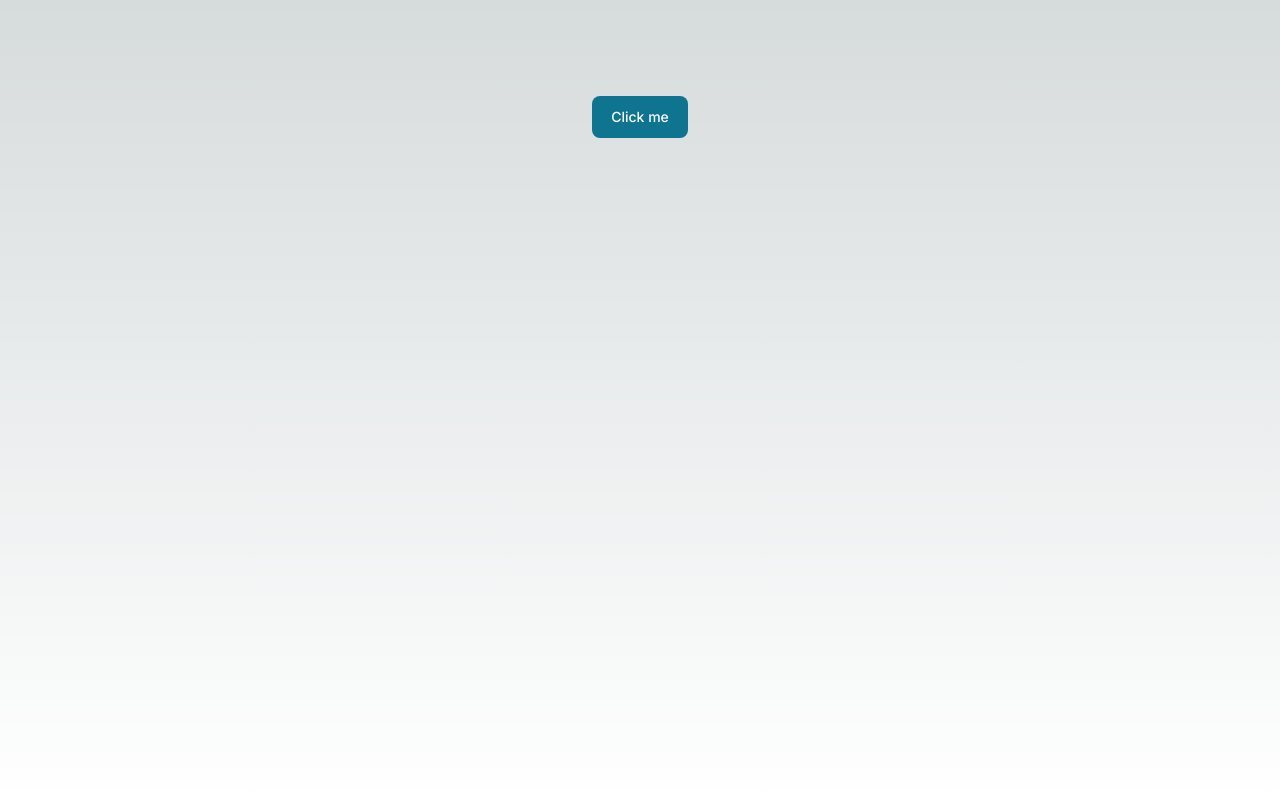
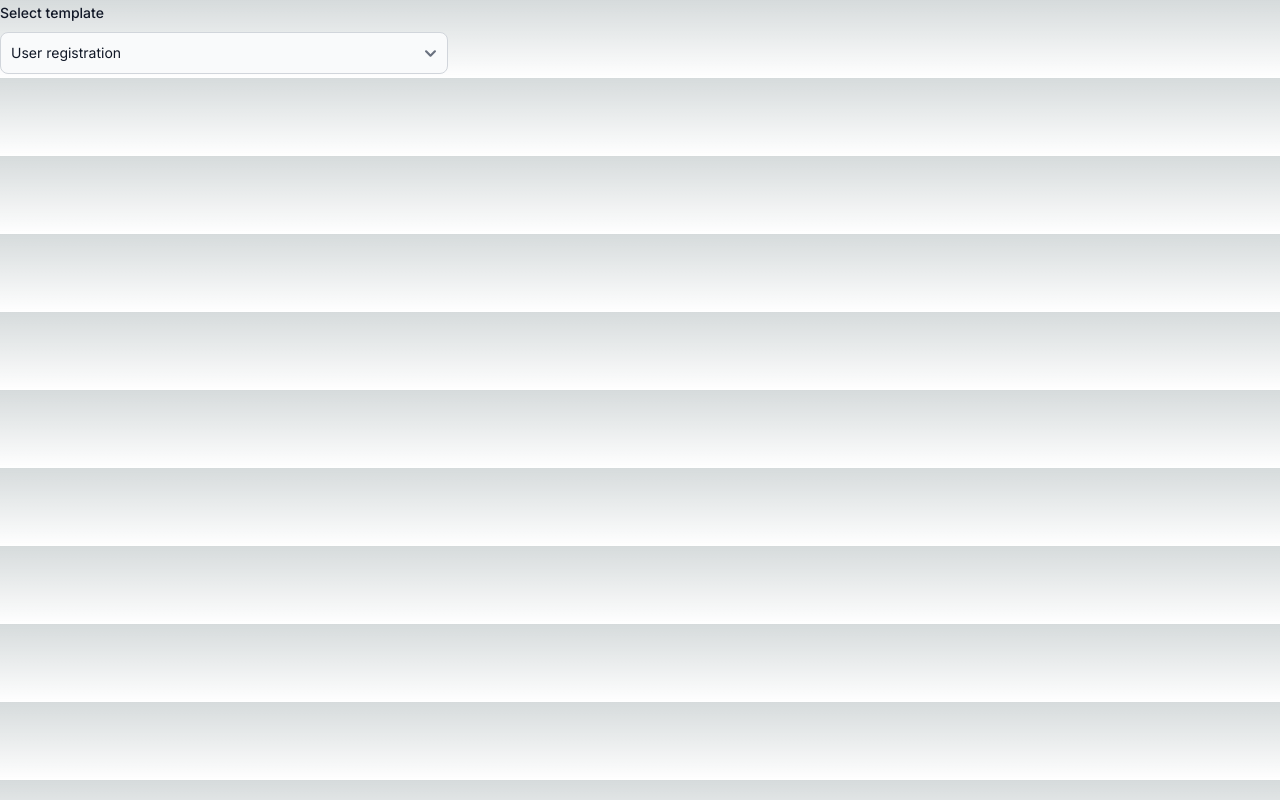
Before and after one commit to MZSTappointment/template-form-poc, a Next.js app: page / in a window 1280 px wide. Built offline with nearby package versions, Linux system fonts and the light colour scheme.

Commit message:
chore: add basic rendering

```diff
--- a/app/components/RenderFormElement.tsx
+++ b/app/components/RenderFormElement.tsx
@@ -1,13 +1,25 @@
-enum FormElement {
+import { FormElement } from "../page";
+
+export enum FormElements {
 	Input = "input",
-	Dropdown = "dropdown",
+	Select = "select",
 }
 
-const RenderFormElement = ({ type }: { type: FormElement }) => {
-	if (type === FormElement.Input) {
-		return <input />;
-	} else if (type === FormElement.Dropdown) {
-		<div>Dropdown</div>;
+export const RenderFormElement = ({
+	element,
+	setState,
+}: {
+	element: FormElement;
+	setState: () => void;
+}) => {
+	console.log("element: ", element);
+	const { type } = element;
+
+	if (type === FormElements.Input) {
+		console.log("element.value: ", element.value);
+		return <input value={element.value} onChange={setState} />;
+	} else if (type === FormElements.Select) {
+		return <div>Select</div>;
 	}
 
 	return <div>Invalid element</div>;
--- a/app/globals.css
+++ b/app/globals.css
@@ -17,7 +17,7 @@
 }
 
 body {
-  color: rgb(var(--foreground-rgb));
+	/* color: rgb(var(--foreground-rgb)); */
 	background: linear-gradient(
 			to bottom,
 			transparent,
--- a/app/page.tsx
+++ b/app/page.tsx
@@ -1,10 +1,114 @@
-import Image from "next/image";
-import { Button } from "flowbite-react";
+"use client";
+
+import { Label, Select } from "flowbite-react";
+import {
+	FormElements,
+	RenderFormElement,
+} from "./components/RenderFormElement";
+import { useState } from "react";
+
+const state: State = {
+	forms: [
+		{
+			formId: "1",
+			formName: "User registration",
+			formElements: [
+				{
+					id: "1",
+					label: "Name",
+					type: FormElements.Input,
+					value: "",
+				},
+				{
+					id: "2",
+					label: "Gender",
+					type: FormElements.Select,
+					value: "",
+					values: ["Male", "Female"],
+				},
+				{
+					id: "3",
+					label: "City",
+					type: FormElements.Input,
+					value: "",
+				},
+			],
+		},
+		{
+			formId: "2",
+			formName: "Finance data",
+			formElements: [
+				{
+					id: "1",
+					label: "Revenue 2023",
+					type: FormElements.Input,
+					value: "",
+				},
+				{
+					id: "3",
+					label: "Tax",
+					type: FormElements.Input,
+					value: "1111",
+				},
+			],
+		},
+	],
+};
+
+const renderForm = (formElements: FormElement[]) =>
+	formElements.map((e, i) => (
+		<div key={`element-${i}`} className="my-3">
+			<RenderFormElement element={e} setState={() => {}} />
+		</div>
+	));
 
 export default function Home() {
+	const [selectedTemplate, setSelectedTemplate] = useState<string>("");
+	const selectedForm = state.forms.find((f) => f.formId === selectedTemplate);
+	const selectedFormElements = selectedForm?.formElements;
+
 	return (
-		<main className="flex min-h-screen flex-col items-center justify-between p-24">
-			<Button>Click me</Button>{" "}
-		</main>
+		<div className="flex align-middle flex-col">
+			<div className="max-w-md mb-1">
+				<div className="mb-2 block">
+					<Label htmlFor="templates" value="Select template" />
+				</div>
+				<Select
+					id="templates"
+					required
+					onChange={(e) => {
+						setSelectedTemplate(e.target.value);
+					}}
+					value={selectedTemplate}
+				>
+					{state.forms.map(({ formName, formId }, index) => {
+						return (
+							<option key={formName + index} value={formId}>
+								{formName}
+							</option>
+						);
+					})}
+				</Select>
+			</div>
+			{selectedFormElements && renderForm(selectedFormElements)}
+		</div>
 	);
 }
+
+export type FormElement = {
+	id: string;
+	label: string;
+	type: FormElements;
+	value: string;
+	values?: string[];
+};
+
+type Form = {
+	formId: string;
+	formName: string;
+	formElements: FormElement[];
+};
+
+type State = {
+	forms: Form[];
+};
```
Lines whose indentation alone changed are shown as unchanged.
